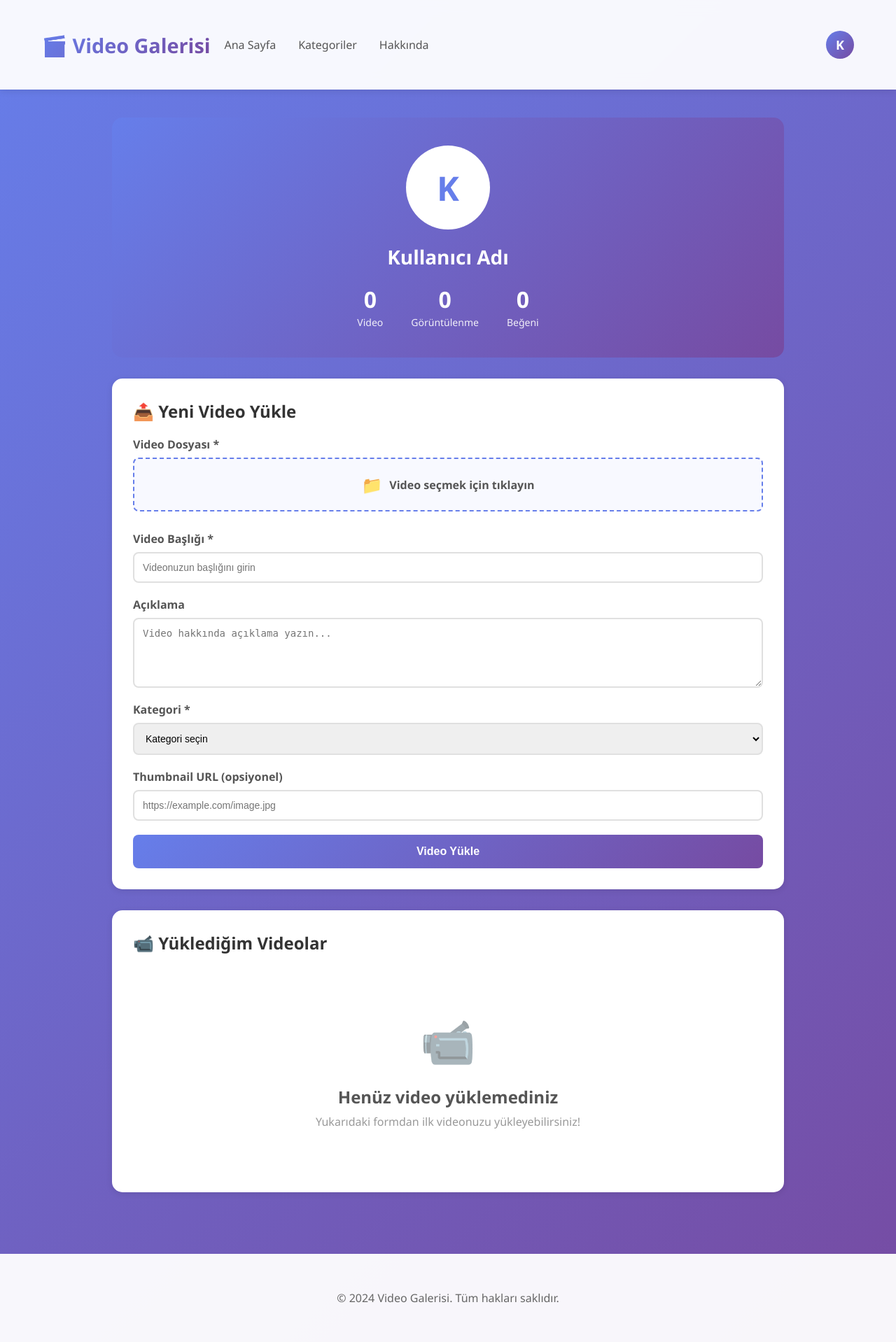
After one commit to MustafaErsinSisman/Vadi-Hackhathon, a Flask app: page /profile in a window 1280 px wide. The commit adds this page. Shown: the whole page at 70% size. Run offline with Flask 3, Linux system fonts and the light colour scheme.

Commit message:
feat: profile page added

```diff
--- a/app.py
+++ b/app.py
@@ -1,13 +1,54 @@
+# import os
+# from flask import Flask, render_template
+
+# app = Flask(__name__)
+# app.secret_key = os.environ.get('SECRET_KEY', 'dev-secret-key-change-in-production')
+
+# @app.route('/')
+# def index():
+#     videos = []
+#     return render_template('index.html', videos=videos)
+
+# categories = [
+#     {"name": "Müzik", "description": "Müzik videoları", "image": None},
+#     {"name": "Oyun", "description": "Oyun videoları", "image": None},
+#     {"name": "Eğitim", "description": "Eğitici içerikler", "image": None}
+# ]
+
+# @app.route("/")
+# def home():
+#     return render_template("home.html", videos=[])
+
+# @app.route("/categories")
+# def categories_page():
+#     return render_template("categories.html", categories=categories)
+
+# @app.route("/about")
+# def about_page():
+#     return render_template("about.html")
+
+# if __name__ == "__main__":
+#     app.run(debug=True)
+
 import os
-from flask import Flask, render_template
+from flask import Flask, render_template, request, redirect, url_for, flash, jsonify
+from werkzeug.utils import secure_filename
+from datetime import datetime
 
 app = Flask(__name__)
 app.secret_key = os.environ.get('SECRET_KEY', 'dev-secret-key-change-in-production')
 
-@app.route('/')
-def index():
-    videos = []
-    return render_template('index.html', videos=videos)
+# Dosya yükleme ayarları
+UPLOAD_FOLDER = 'static/uploads'
+ALLOWED_EXTENSIONS = {'mp4', 'avi', 'mov', 'wmv', 'flv', 'webm'}
+app.config['UPLOAD_FOLDER'] = UPLOAD_FOLDER
+app.config['MAX_CONTENT_LENGTH'] = 500 * 1024 * 1024  # 500 MB max dosya boyutu
+
+# Klasör yoksa oluştur
+os.makedirs(UPLOAD_FOLDER, exist_ok=True)
+
+def allowed_file(filename):
+    return '.' in filename and filename.rsplit('.', 1)[1].lower() in ALLOWED_EXTENSIONS
 
 categories = [
     {"name": "Müzik", "description": "Müzik videoları", "image": None},
@@ -15,9 +56,13 @@ categories = [
     {"name": "Eğitim", "description": "Eğitici içerikler", "image": None}
 ]
 
-@app.route("/")
-def home():
-    return render_template("home.html", videos=[])
+# Örnek kullanıcı videoları (normalde veritabanından gelecek)
+user_videos = []
+
+@app.route('/')
+def index():
+    videos = user_videos  # Tüm videoları göster
+    return render_template('index.html', videos=videos)
 
 @app.route("/categories")
 def categories_page():
@@ -27,5 +72,75 @@ def categories_page():
 def about_page():
     return render_template("about.html")
 
+@app.route("/profile")
+def profile_page():
+    total_views = sum(video.get('views', 0) for video in user_videos)
+    total_likes = sum(video.get('likes', 0) for video in user_videos)
+    return render_template("profile.html",
+                         user_videos=user_videos,
+                         total_views=total_views,
+                         total_likes=total_likes)
+
+@app.route("/upload", methods=['POST'])
+def upload_video():
+    if 'video' not in request.files:
+        flash('Video dosyası seçilmedi!')
+        return redirect(url_for('profile_page'))
+
+    file = request.files['video']
+
+    if file.filename == '':
+        flash('Video dosyası seçilmedi!')
+        return redirect(url_for('profile_page'))
+
+    if file and allowed_file(file.filename):
+        filename = secure_filename(file.filename)
+        # Benzersiz dosya adı oluştur
+        timestamp = datetime.now().strftime('%Y%m%d_%H%M%S')
+        filename = f"{timestamp}_{filename}"
+        filepath = os.path.join(app.config['UPLOAD_FOLDER'], filename)
+        file.save(filepath)
+
+        # Video bilgilerini kaydet
+        video_data = {
+            'id': len(user_videos) + 1,
+            'title': request.form.get('title'),
+            'description': request.form.get('description'),
+            'category': request.form.get('category'),
+            'thumbnail': request.form.get('thumbnail') or 'https://via.placeholder.com/320x180?text=Video',
+            'filepath': filepath,
+            'filename': filename,
+            'duration': '00:00',
+            'views': 0,
+            'likes': 0,
+            'created_at': datetime.now().strftime('%d.%m.%Y')
+        }
+        user_videos.append(video_data)
+
+        flash('Video başarıyla yüklendi!')
+        return redirect(url_for('profile_page'))
+    else:
+        flash('Geçersiz dosya formatı! Sadece video dosyaları yüklenebilir.')
+        return redirect(url_for('profile_page'))
+
+@app.route("/delete/<int:video_id>", methods=['POST'])
+def delete_video(video_id):
+    global user_videos
+    video = next((v for v in user_videos if v['id'] == video_id), None)
+
+    if video:
+        # Dosyayı sil
+        try:
+            if os.path.exists(video['filepath']):
+                os.remove(video['filepath'])
+        except Exception as e:
+            print(f"Dosya silinirken hata: {e}")
+
+        # Listeden çıkar
+        user_videos = [v for v in user_videos if v['id'] != video_id]
+        return jsonify({'success': True})
+
+    return jsonify({'success': False})
+
 if __name__ == "__main__":
     app.run(debug=True)
--- a/static/style.css
+++ b/static/style.css
@@ -14,7 +14,7 @@ body {
 .container {
     max-width: 1200px;
     margin: 0 auto;
-    padding: 0 20px;
+    padding: 20px 20px;
 }
 
 /* Header */
@@ -72,7 +72,7 @@ nav {
 
 /* Main Content */
 main {
-    padding: 3rem 20px;
+    padding:  20px;
 }
 
 /* Search Section */
@@ -302,3 +302,36 @@ footer {
         width: 100%;
     }
 }
+
+/* Profil İkonu için Stiller */
+.profile-icon {
+    width: 40px;
+    height: 40px;
+    border-radius: 50%;
+    background: linear-gradient(135deg, #667eea 0%, #764ba2 100%);
+    display: flex;
+    align-items: center;
+    justify-content: center;
+    color: white;
+    font-weight: bold;
+    font-size: 18px;
+    cursor: pointer;
+    transition: transform 0.2s;
+    text-decoration: none;
+}
+
+.profile-icon:hover {
+    transform: scale(1.1);
+}
+
+.header-content {
+    display: flex;
+    justify-content: space-between;
+    align-items: center;
+}
+
+.header-left {
+    display: flex;
+    align-items: center;
+    gap: 20px;
+}
--- a/templates/about.html
+++ b/templates/about.html
@@ -15,6 +15,7 @@
                     <a href="/" class="nav-link">Ana Sayfa</a>
                     <a href="/categories" class="nav-link">Kategoriler</a>
                     <a href="/about" class="nav-link active">Hakkında</a>
+                    <a href="{{ url_for('profile_page') }}" class="profile-icon" title="Profilim"></a>
                 </nav>
             </div>
         </div>
--- a/templates/categories.html
+++ b/templates/categories.html
@@ -15,6 +15,7 @@
                     <a href="/" class="nav-link">Ana Sayfa</a>
                     <a href="/categories" class="nav-link active">Kategoriler</a>
                     <a href="/about" class="nav-link">Hakkında</a>
+                    <a href="{{ url_for('profile_page') }}" class="profile-icon" title="Profilim"></a>
                 </nav>
             </div>
         </div>
--- a/templates/index.html
+++ b/templates/index.html
@@ -15,6 +15,7 @@
                     <a href="/" class="nav-link active">Ana Sayfa</a>
                     <a href="{{ url_for('categories_page') }}" class="nav-link">Kategoriler</a>
                     <a href="{{ url_for('about_page') }}" class="nav-link">Hakkında</a>
+                    <a href="{{ url_for('profile_page') }}" class="profile-icon" title="Profilim"></a>
                 </nav>
             </div>
         </div>
--- /dev/null
+++ b/templates/profile.html
@@ -0,0 +1,501 @@
+<!DOCTYPE html>
+<html lang="tr">
+<head>
+<meta charset="UTF-8">
+<meta name="viewport" content="width=device-width, initial-scale=1.0">
+<title>Profilim - Video Galerisi</title>
+<link rel="stylesheet" href="{{ url_for('static', filename='style.css') }}">
+<style>
+.profile-icon {
+    width: 40px;
+    height: 40px;
+    border-radius: 50%;
+    background: linear-gradient(135deg, #667eea 0%, #764ba2 100%);
+    display: flex;
+    align-items: center;
+    justify-content: center;
+    color: white;
+    font-weight: bold;
+    font-size: 18px;
+    cursor: pointer;
+    transition: transform 0.2s;
+    text-decoration: none;
+}
+
+.profile-icon:hover {
+    transform: scale(1.1);
+}
+
+.header-content {
+    display: flex;
+    justify-content: space-between;
+    align-items: center;
+}
+
+.header-left {
+    display: flex;
+    align-items: center;
+    gap: 20px;
+}
+
+.profile-container {
+    max-width: 1000px;
+    margin: 0 auto;
+    padding: 40px 20px;
+}
+
+.profile-header {
+    background: linear-gradient(135deg, #667eea 0%, #764ba2 100%);
+    border-radius: 15px;
+    padding: 40px;
+    color: white;
+    margin-bottom: 30px;
+    text-align: center;
+}
+
+.profile-avatar {
+    width: 120px;
+    height: 120px;
+    border-radius: 50%;
+    background: white;
+    display: flex;
+    align-items: center;
+    justify-content: center;
+    font-size: 48px;
+    font-weight: bold;
+    color: #667eea;
+    margin: 0 auto 20px;
+    border: 4px solid rgba(255, 255, 255, 0.3);
+}
+
+.profile-name {
+    font-size: 28px;
+    margin-bottom: 10px;
+}
+
+.profile-stats {
+    display: flex;
+    justify-content: center;
+    gap: 40px;
+    margin-top: 20px;
+}
+
+.stat-item {
+    text-align: center;
+}
+
+.stat-number {
+    font-size: 32px;
+    font-weight: bold;
+    display: block;
+}
+
+.stat-label {
+    font-size: 14px;
+    opacity: 0.9;
+}
+
+.upload-section {
+    background: white;
+    border-radius: 15px;
+    padding: 30px;
+    margin-bottom: 30px;
+    box-shadow: 0 2px 10px rgba(0,0,0,0.1);
+}
+
+.upload-section h2 {
+    margin-bottom: 20px;
+    color: #333;
+}
+
+.upload-form {
+    display: flex;
+    flex-direction: column;
+    gap: 20px;
+}
+
+.form-group {
+    display: flex;
+    flex-direction: column;
+}
+
+.form-group label {
+    margin-bottom: 8px;
+    font-weight: 600;
+    color: #555;
+}
+
+.form-group input,
+.form-group textarea,
+.form-group select {
+    padding: 12px;
+    border: 2px solid #e0e0e0;
+    border-radius: 8px;
+    font-size: 14px;
+    transition: border-color 0.3s;
+}
+
+.form-group input:focus,
+.form-group textarea:focus,
+.form-group select:focus {
+    outline: none;
+    border-color: #667eea;
+}
+
+.form-group textarea {
+    resize: vertical;
+    min-height: 100px;
+}
+
+.file-input-wrapper {
+    position: relative;
+    overflow: hidden;
+    display: inline-block;
+    width: 100%;
+}
+
+.file-input-wrapper input[type=file] {
+    position: absolute;
+    left: -9999px;
+}
+
+.file-input-label {
+    display: flex;
+    align-items: center;
+    justify-content: center;
+    padding: 20px;
+    border: 2px dashed #667eea;
+    border-radius: 8px;
+    background: #f8f9ff;
+    cursor: pointer;
+    transition: all 0.3s;
+    gap: 10px;
+}
+
+.file-input-label:hover {
+    background: #eef0ff;
+    border-color: #764ba2;
+}
+
+.upload-icon {
+    font-size: 24px;
+}
+
+.upload-btn {
+    background: linear-gradient(135deg, #667eea 0%, #764ba2 100%);
+    color: white;
+    border: none;
+    padding: 15px 30px;
+    border-radius: 8px;
+    font-size: 16px;
+    font-weight: 600;
+    cursor: pointer;
+    transition: transform 0.2s;
+}
+
+.upload-btn:hover {
+    transform: translateY(-2px);
+    box-shadow: 0 5px 15px rgba(102, 126, 234, 0.4);
+}
+
+.my-videos-section {
+    background: white;
+    border-radius: 15px;
+    padding: 30px;
+    box-shadow: 0 2px 10px rgba(0,0,0,0.1);
+}
+
+.my-videos-section h2 {
+    margin-bottom: 20px;
+    color: #333;
+}
+
+.video-list {
+    display: grid;
+    gap: 20px;
+}
+
+.video-item {
+    display: flex;
+    gap: 20px;
+    padding: 15px;
+    border: 1px solid #e0e0e0;
+    border-radius: 10px;
+    transition: all 0.3s;
+}
+
+.video-item:hover {
+    box-shadow: 0 4px 12px rgba(0,0,0,0.1);
+    transform: translateY(-2px);
+}
+
+.video-item-thumbnail {
+    position: relative;
+    width: 200px;
+    height: 112px;
+    flex-shrink: 0;
+    border-radius: 8px;
+    overflow: hidden;
+}
+
+.video-item-thumbnail img {
+    width: 100%;
+    height: 100%;
+    object-fit: cover;
+}
+
+.video-item-info {
+    flex: 1;
+    display: flex;
+    flex-direction: column;
+    justify-content: space-between;
+}
+
+.video-item-title {
+    font-size: 18px;
+    font-weight: 600;
+    color: #333;
+    margin-bottom: 8px;
+}
+
+.video-item-description {
+    color: #666;
+    font-size: 14px;
+    margin-bottom: 10px;
+}
+
+.video-item-meta {
+    display: flex;
+    gap: 20px;
+    font-size: 13px;
+    color: #888;
+}
+
+.video-actions {
+    display: flex;
+    gap: 10px;
+    margin-top: 10px;
+}
+
+.btn-edit,
+.btn-delete {
+    padding: 8px 16px;
+    border: none;
+    border-radius: 6px;
+    cursor: pointer;
+    font-size: 14px;
+    transition: all 0.2s;
+}
+
+.btn-edit {
+    background: #667eea;
+    color: white;
+}
+
+.btn-edit:hover {
+    background: #5568d3;
+}
+
+.btn-delete {
+    background: #f44336;
+    color: white;
+}
+
+.btn-delete:hover {
+    background: #d32f2f;
+}
+
+.empty-state {
+    text-align: center;
+    padding: 60px 20px;
+    color: #999;
+}
+
+.empty-icon {
+    font-size: 64px;
+    margin-bottom: 20px;
+}
+
+@media (max-width: 768px) {
+    .profile-stats {
+        gap: 20px;
+    }
+
+    .video-item {
+        flex-direction: column;
+    }
+
+    .video-item-thumbnail {
+        width: 100%;
+        height: 180px;
+    }
+}
+</style>
+</head>
+<body>
+<header>
+<div class="container">
+<div class="header-content">
+<div class="header-left">
+<h1>🎬 Video Galerisi</h1>
+<nav>
+<a href="/" class="nav-link">Ana Sayfa</a>
+<a href="{{ url_for('categories_page') }}" class="nav-link">Kategoriler</a>
+<a href="{{ url_for('about_page') }}" class="nav-link">Hakkında</a>
+</nav>
+</div>
+<a href="{{ url_for('profile_page') }}" class="profile-icon" title="Profilim">
+K
+</a>
+</div>
+</div>
+</header>
+
+<main class="profile-container">
+<div class="profile-header">
+<div class="profile-avatar">K</div>
+<h1 class="profile-name">Kullanıcı Adı</h1>
+<div class="profile-stats">
+<div class="stat-item">
+<span class="stat-number">{{ user_videos|length if user_videos else 0 }}</span>
+<span class="stat-label">Video</span>
+</div>
+<div class="stat-item">
+<span class="stat-number">{{ total_views or 0 }}</span>
+<span class="stat-label">Görüntülenme</span>
+</div>
+<div class="stat-item">
+<span class="stat-number">{{ total_likes or 0 }}</span>
+<span class="stat-label">Beğeni</span>
+</div>
+</div>
+</div>
+
+<div class="upload-section">
+<h2>📤 Yeni Video Yükle</h2>
+<form class="upload-form" action="{{ url_for('upload_video') }}" method="POST" enctype="multipart/form-data">
+<div class="form-group">
+<label for="video-file">Video Dosyası *</label>
+<div class="file-input-wrapper">
+<input type="file" id="video-file" name="video" accept="video/*" required>
+<label for="video-file" class="file-input-label">
+<span class="upload-icon">📁</span>
+<span>Video seçmek için tıklayın</span>
+</label>
+</div>
+</div>
+
+<div class="form-group">
+<label for="video-title">Video Başlığı *</label>
+<input type="text" id="video-title" name="title" placeholder="Videonuzun başlığını girin" required>
+</div>
+
+<div class="form-group">
+<label for="video-description">Açıklama</label>
+<textarea id="video-description" name="description" placeholder="Video hakkında açıklama yazın..."></textarea>
+</div>
+
+<div class="form-group">
+<label for="video-category">Kategori *</label>
+<select id="video-category" name="category" required>
+<option value="">Kategori seçin</option>
+<option value="Müzik">Müzik</option>
+<option value="Oyun">Oyun</option>
+<option value="Eğitim">Eğitim</option>
+<option value="Vlog">Vlog</option>
+<option value="Teknoloji">Teknoloji</option>
+<option value="Diğer">Diğer</option>
+</select>
+</div>
+
+<div class="form-group">
+<label for="video-thumbnail">Thumbnail URL (opsiyonel)</label>
+<input type="url" id="video-thumbnail" name="thumbnail" placeholder="https://example.com/image.jpg">
+</div>
+
+<button type="submit" class="upload-btn">Video Yükle</button>
+</form>
+</div>
+
+<div class="my-videos-section">
+<h2>📹 Yüklediğim Videolar</h2>
+<div class="video-list">
+{% if user_videos %}
+{% for video in user_videos %}
+<div class="video-item">
+<div class="video-item-thumbnail">
+<img src="{{ video.thumbnail or 'https://via.placeholder.com/200x112?text=Video' }}" alt="{{ video.title }}">
+</div>
+<div class="video-item-info">
+<div>
+<h3 class="video-item-title">{{ video.title }}</h3>
+<p class="video-item-description">{{ video.description or 'Açıklama bulunmuyor' }}</p>
+<div class="video-item-meta">
+<span>👁 {{ video.views or 0 }} görüntülenme</span>
+<span>📅 {{ video.created_at or 'Tarih yok' }}</span>
+<span>🏷️ {{ video.category or 'Kategori yok' }}</span>
+</div>
+</div>
+<div class="video-actions">
+<button class="btn-edit" onclick="editVideo('{{ video.id }}')">✏️ Düzenle</button>
+<button class="btn-delete" onclick="deleteVideo('{{ video.id }}')">🗑️ Sil</button>
+</div>
+</div>
+</div>
+{% endfor %}
+{% else %}
+<div class="empty-state">
+<div class="empty-icon">📹</div>
+<h3>Henüz video yüklemediniz</h3>
+<p>Yukarıdaki formdan ilk videonuzu yükleyebilirsiniz!</p>
+</div>
+{% endif %}
+</div>
+</div>
+</main>
+
+<footer>
+<div class="container">
+<p>&copy; 2024 Video Galerisi. Tüm hakları saklıdır.</p>
+</div>
+</footer>
+
+<script>
+function editVideo(videoId) {
+    alert('Video düzenleme özelliği yakında eklenecek. Video ID: ' + videoId);
+    // Burada video düzenleme sayfasına yönlendirme yapılabilir
+    // window.location.href = '/edit/' + videoId;
+}
+
+function deleteVideo(videoId) {
+    if (confirm('Bu videoyu silmek istediğinizden emin misiniz?')) {
+        fetch('/delete/' + videoId, {
+            method: 'POST',
+        })
+        .then(response => response.json())
+        .then(data => {
+            if (data.success) {
+                alert('Video başarıyla silindi!');
+                location.reload();
+            } else {
+                alert('Video silinirken bir hata oluştu.');
+            }
+        })
+        .catch(error => {
+            console.error('Error:', error);
+            alert('Bir hata oluştu.');
+        });
+    }
+}
+
+// Dosya seçildiğinde adını göster
+document.getElementById('video-file').addEventListener('change', function(e) {
+    const fileName = e.target.files[0]?.name;
+    if (fileName) {
+        const label = document.querySelector('.file-input-label span:last-child');
+        label.textContent = fileName;
+    }
+});
+</script>
+</body>
+</html>
```
